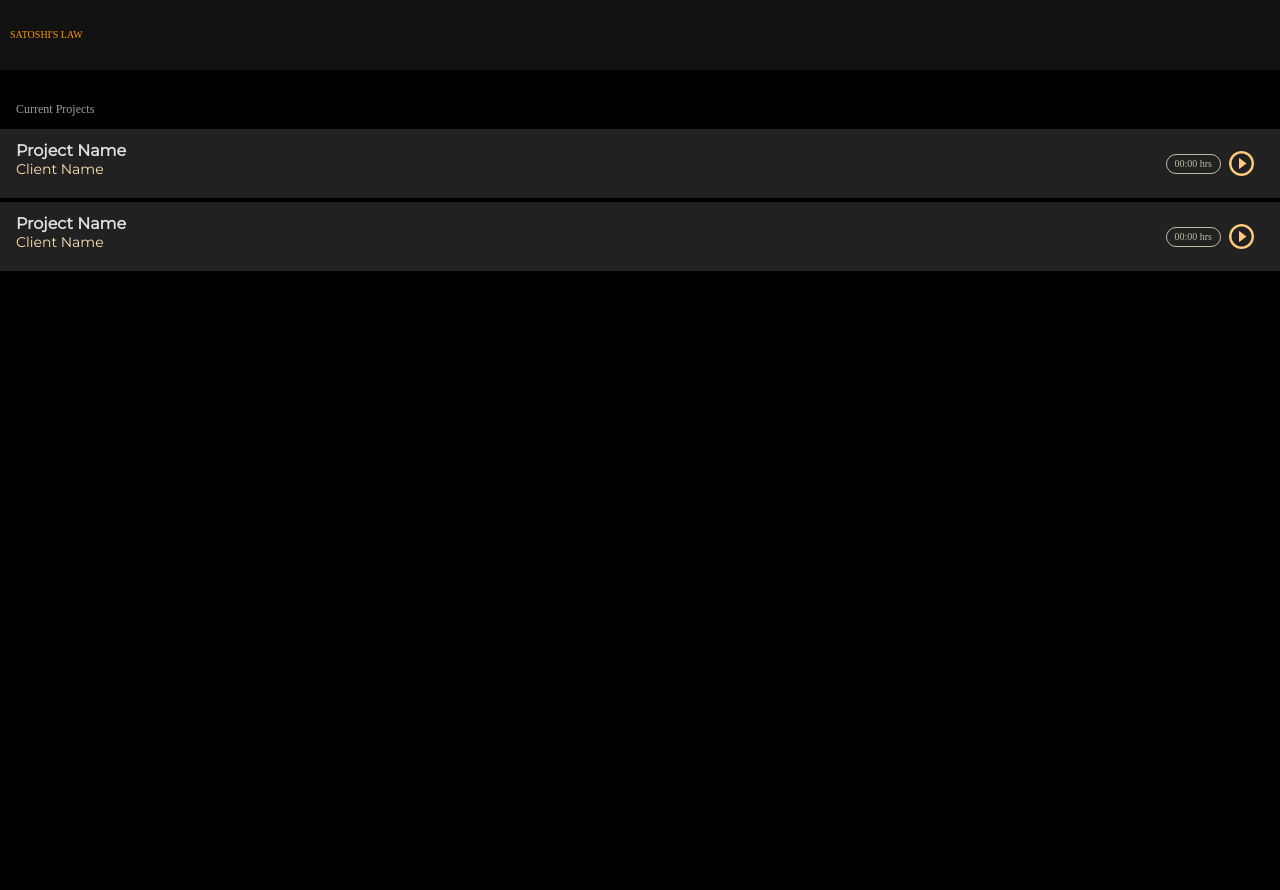
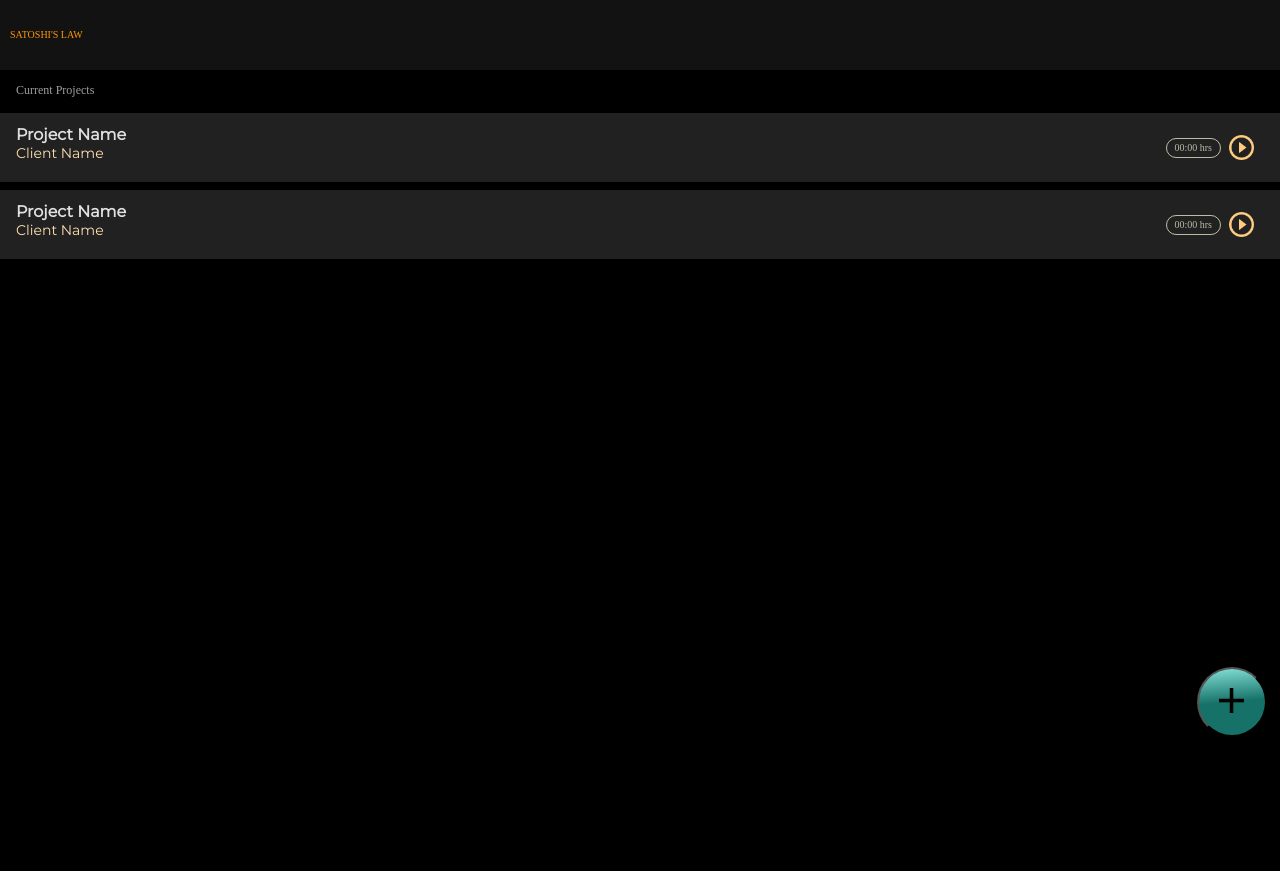
Before and after one commit to satoshi-s-law/frontend, a React (Create React App) app: page / in a window 1280 px wide. Built offline with nearby package versions, Linux system fonts and the light colour scheme.

Commit message:
add button on projectlist

```diff
--- a/src/components/projectlist/ProjectList.jsx
+++ b/src/components/projectlist/ProjectList.jsx
@@ -1,12 +1,14 @@
 import React from 'react';
 import { makeStyles } from '@material-ui/styles';
 import playcircleoutline from './playcircleoutline.png';
-
+import addButton from './addbutton.png'
 const useStyles = makeStyles({
   projectListContainer: {
     background: '#000',
     height: '800px',
-    paddingTop:'20px'
+    paddingTop:'1px',
+    display: 'flex',
+    flexDirection: 'column'
   },
   projectname: {
     color: '#E0E0E0',
@@ -59,13 +61,19 @@ const useStyles = makeStyles({
   },
   addNewTask: {
 
+    borderRadius:' 50%',
+    width:' 70px',
+    height: '70px',
 
 
-    borderRadius:' 50%',
-    border: '1px solid red',
-    width:' 70px',
-    height: '70px',
-    textAlign: 'right',
+    textAlign: 'center',
+
+    backgroundImage: 'linear-gradient(175deg,#85E1D7 , #167268 , #167268 )',
+    color: 'red',
+    bottom: '4.75em',
+    right: '1em',
+    position: 'fixed',
+
   }
 
 });
@@ -74,6 +82,7 @@ export default function ProjectList() {
   const classes = useStyles();
   return (
     <div className={classes.projectListContainer}>
+
       <p style={{
         color: '#9F9F9F',
         fontSize: '1.2rem',
@@ -105,6 +114,7 @@ Current Projects</p>
           <img src={playcircleoutline} alt="src-images" className={classes.actionButton} />
         </div>
       </div>
+      <button className={classes.addNewTask}><img src={addButton} style={{width: '25px;', height: '25px'}}/></button>
 
     </div>
   );
```
Also changed, not shown: src/components/projectlist/addbutton.png (added), 1 other file (tests, documents, lock files or other folders).
